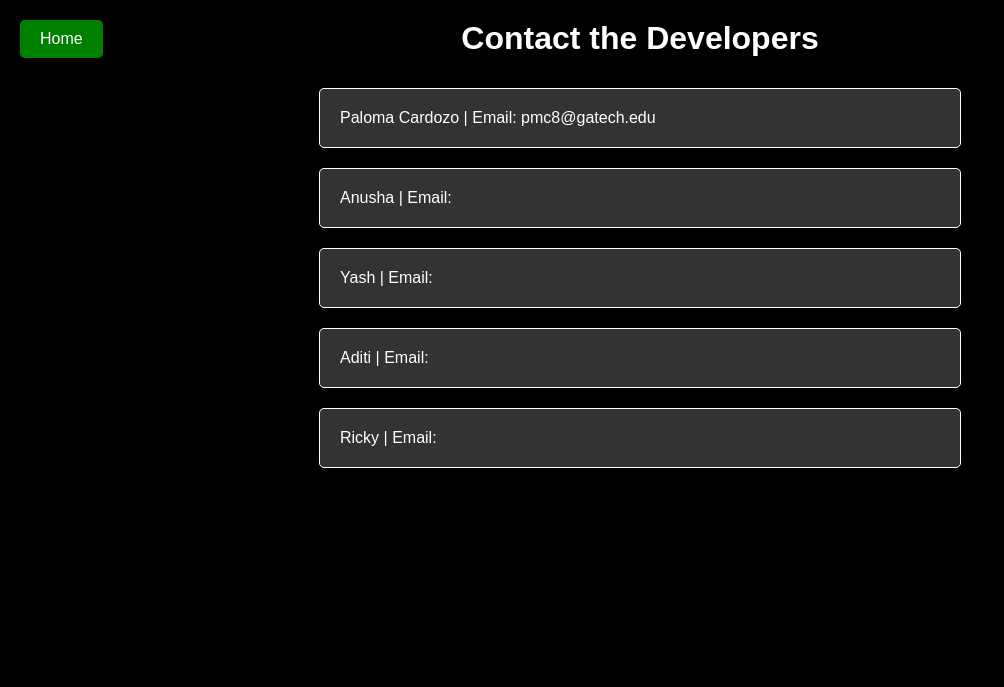
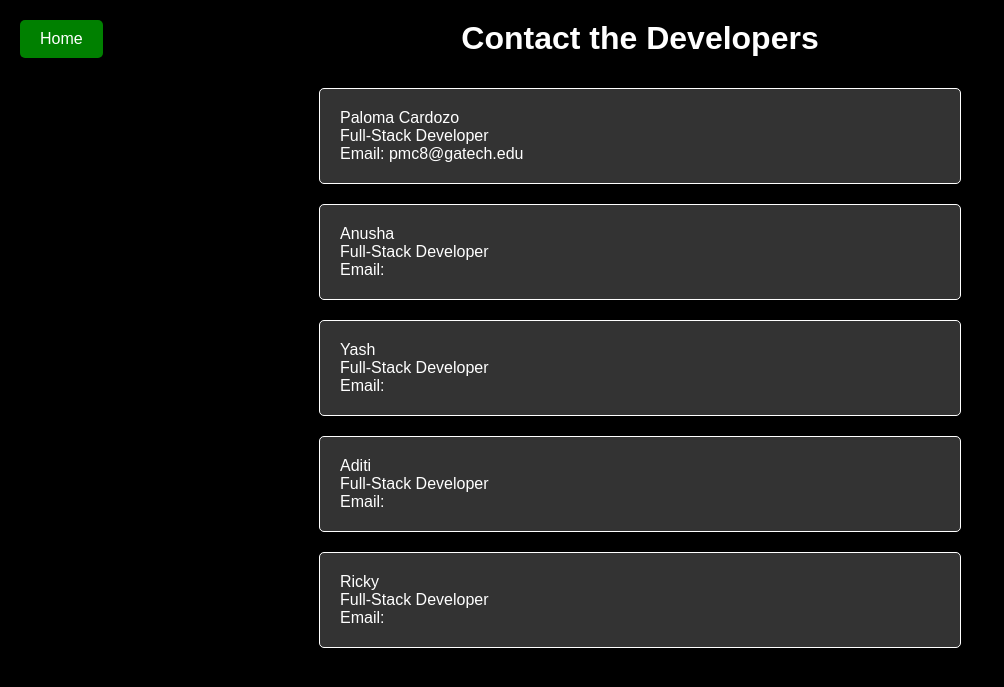
Before and after one commit to anushak016/SpotifyWrapped, a Django app: page /contact/ in a window 1280 px wide. Shown: the top 687 px of the page, without its empty margins (0-1004 px from the left). Run offline with Django 5.2, Linux system fonts and the light colour scheme.

Commit message:
Updating the contact page for more details

```diff
--- a/wrappedSlides/templates/contact.html
+++ b/wrappedSlides/templates/contact.html
@@ -51,11 +51,11 @@
 </head>
 <body>
     <h1>Contact the Developers</h1>
-    <div class="text-box">Paloma Cardozo | Email: pmc8@gatech.edu</div>
-    <div class="text-box">Anusha | Email:</div>
-    <div class="text-box">Yash | Email:</div>
-    <div class="text-box">Aditi | Email:</div>
-    <div class="text-box">Ricky | Email: </div>
+    <div class="text-box">Paloma Cardozo <br> Full-Stack Developer <br> Email: pmc8@gatech.edu</div>
+    <div class="text-box">Anusha <br> Full-Stack Developer <br> Email:</div>
+    <div class="text-box">Yash <br> Full-Stack Developer <br> Email:</div>
+    <div class="text-box">Aditi <br> Full-Stack Developer <br> Email:</div>
+    <div class="text-box">Ricky <br> Full-Stack Developer <br> Email: </div>
     <a href="{% url 'home' %}" class="home-button">Home</a>
 </body>
 </html>
```
